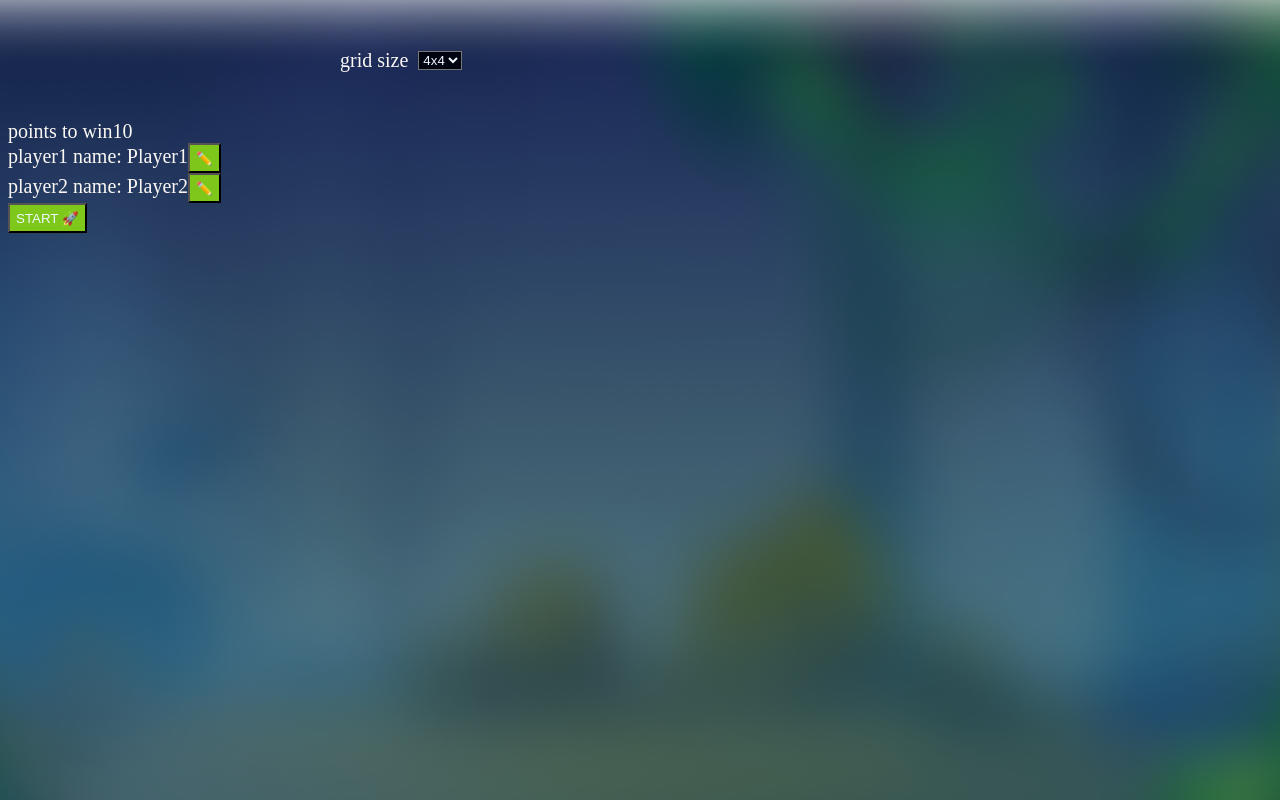
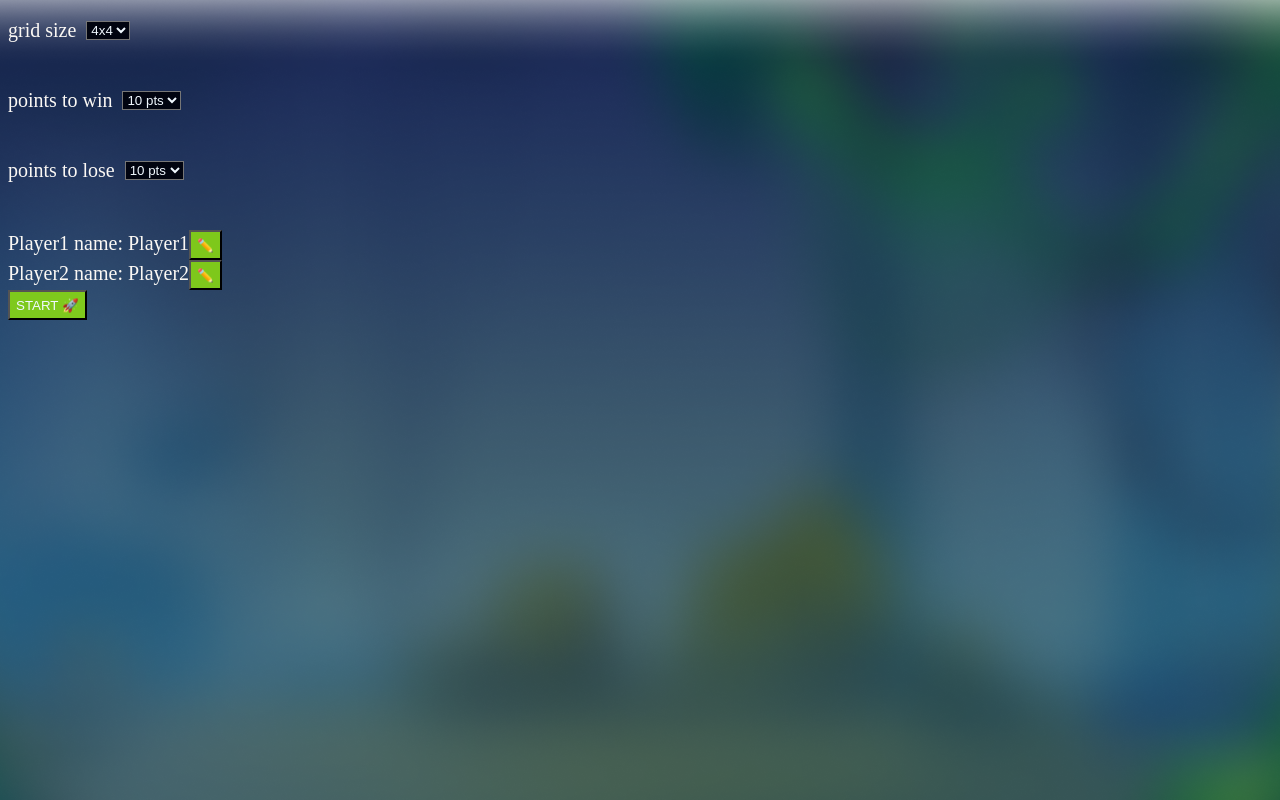
Before and after one commit to Sergey-Egorov-web/catchTheGoogle, a plain HTML site: page index.html in a window 1280 px wide. Drawn offline with Linux system fonts and the light colour scheme.

Commit message:
add points to  win and to  lose select component

```diff
--- a/index.html
+++ b/index.html
@@ -25,8 +25,8 @@
       }
       span {
         display: flex;
-        margin: 50px auto;
-        /* margin-top: 20px; */
+        margin: 50px 0px;
+        margin-top: 20px;
         gap: 10px;
         width: 600px;
         height: 20px;
@@ -43,6 +43,14 @@
         padding: 5px;
         width: 50px;
         height: 50px;
+      }
+
+      .my-class {
+        margin: 100px auto;
+        /* margin-top: 20px; */
+        gap: 10px;
+        height: 10px;
+        place-items: center;
       }
     </style>
   </head>
--- a/state/data.js
+++ b/state/data.js
@@ -131,6 +131,7 @@ let jumpIntervalId;
  */
 export function movePlayer(playerNumber, direction) {
   // debugger;
+  console.log(_state.settings.pointsToLose);
   const positionReducers = {
     [MOVE_DIRECTIONS.UP]: (coords) => {
       if (
@@ -260,6 +261,7 @@ function _escapeGoogle() {
   _state.points.google++;
 
   if (_state.points.google === _state.settings.pointsToLose) {
+    console.log("stop");
     _state.status = GAME_STATUSES.LOSE;
     _notify(EVENTS.GAME_END);
     _notify(EVENTS.STATUS_CHANGED);
@@ -368,3 +370,24 @@ export function getSounds(player) {
     return _state.sounds.playerWin;
   }
 }
+
+//функции получения очков для проигрыша
+
+export function changePointsToLose(points) {
+  _state.settings.pointsToLose = parseInt(points, 10);
+  console.log(`Points to Lose ${_state.settings.pointsToLose}`);
+}
+
+export function getPointsToLose() {
+  return _state.settings.pointsToLose;
+}
+//функции получения очков для выигрыша
+
+export function changePointsToWin(points) {
+  _state.settings.pointsToWin = parseInt(points, 10);
+  console.log(`Points to Win ${_state.settings.pointsToWin}`);
+}
+
+export function getPointsToWin() {
+  return _state.settings.pointsToWin;
+}
--- a/ui/game-mode/points-components/board-component.js
+++ b/ui/game-mode/points-components/board-component.js
@@ -3,6 +3,7 @@ import { timerComponent } from "./timerComponent.js";
 
 export function boardComponent() {
   const element = document.createElement("div");
+  element.classList.add("my-class");
   console.log("boardComponent created...");
 
   const localState = {
--- a/ui/game-mode/points-components/timerComponent.js
+++ b/ui/game-mode/points-components/timerComponent.js
@@ -4,7 +4,7 @@ export function timerComponent() {
   let timerInterval;
   let startTime = 0;
 
-  const timer = document.createElement("div");
+  const timer = document.createElement("span");
 
   console.log("create timerComponent...");
 
--- a/ui/game.component.js
+++ b/ui/game.component.js
@@ -70,7 +70,7 @@ Game.render = (element, localState) => {
       audioComponent("player");
 
       const winModeInstance = winMode();
-      //  localState.childrenCleanups.push(winModeInstance.cleanup);
+      localState.childrenCleanups.push(winModeInstance.cleanup);
       element.append(winModeInstance.element);
       break;
     default:
--- a/ui/settings-component/playerNameComponent/playerNameComponent.js
+++ b/ui/settings-component/playerNameComponent/playerNameComponent.js
@@ -29,7 +29,7 @@ playerNameComponent.render = (element) => {
 
   const dialog = document.createElement("dialog");
 
-  element.append(`player1 name: ${getPlayerName(1)}`);
+  element.append(`Player1 name: ${getPlayerName(1)}`);
 
   const changeNamePlayer1Button = document.createElement("button");
 
@@ -48,7 +48,7 @@ playerNameComponent.render = (element) => {
 
   element.append(document.createElement("br")); // Разрыв строки
 
-  element.append(`player2 name: ${getPlayerName(2)}`);
+  element.append(`Player2 name: ${getPlayerName(2)}`);
 
   const changeNamePlayer2Button = document.createElement("button");
 
--- /dev/null
+++ b/ui/settings-component/pointsToLose/pointsToLoseComponent.js
@@ -0,0 +1,15 @@
+import { pointsToLoseSelectComponent } from "./pointsToLoseSelectComponent.js";
+
+export function pointsToLoseComponent() {
+  const element = document.createElement("span");
+
+  pointsToLoseComponent.render(element);
+
+  return { element };
+}
+
+pointsToLoseComponent.render = (element) => {
+  element.append("points to lose");
+
+  element.append(pointsToLoseSelectComponent());
+};
--- /dev/null
+++ b/ui/settings-component/pointsToLose/pointsToLoseSelectComponent.js
@@ -0,0 +1,38 @@
+import { changePointsToLose } from "../../../state/data.js";
+
+export function pointsToLoseSelectComponent() {
+  const pointsToLoseSelectComponent = document.createElement("select");
+  pointsToLoseSelectComponent.name = "pointsToLose";
+  pointsToLoseSelectComponent.size = 1;
+
+  const options = [
+    { value: "5", text: "5 pts" },
+    { value: "10", text: "10 pts", selected: true },
+    { value: "15", text: "15 pts" },
+    { value: "20", text: "20 pts" },
+    { value: "25", text: "25 pts" },
+  ];
+
+  options.forEach((option) => {
+    const pointsToLOseOptionElement = document.createElement("option");
+    pointsToLOseOptionElement.value = option.value;
+    pointsToLOseOptionElement.text = option.text;
+    if (option.selected) {
+      pointsToLOseOptionElement.selected = true;
+    }
+
+    pointsToLoseSelectComponent.append(pointsToLOseOptionElement);
+  });
+
+  pointsToLoseSelectComponent.addEventListener("change", function () {
+    for (let i = 0; i < pointsToLoseSelectComponent.options.length; i++) {
+      if (pointsToLoseSelectComponent.options[i].selected) {
+        changePointsToLose(pointsToLoseSelectComponent.options[i].value);
+
+        break;
+      }
+    }
+  });
+
+  return pointsToLoseSelectComponent;
+}
--- a/ui/settings-component/pointsToWin/pointsToWinComponent.js
+++ b/ui/settings-component/pointsToWin/pointsToWinComponent.js
@@ -1,5 +1,7 @@
+import { pointsToWInSelectComponent } from "./pointsToWinSelectComponent.js";
+
 export function pointsToWinComponent() {
-  const element = document.createElement("div");
+  const element = document.createElement("span");
 
   pointsToWinComponent.render(element);
 
@@ -8,5 +10,6 @@ export function pointsToWinComponent() {
 
 pointsToWinComponent.render = (element) => {
   element.append("points to win");
-  element.append("10");
+  // element.append("10");
+  element.append(pointsToWInSelectComponent());
 };
--- /dev/null
+++ b/ui/settings-component/pointsToWin/pointsToWinSelectComponent.js
@@ -0,0 +1,37 @@
+import { changePointsToWin } from "../../../state/data.js";
+
+export function pointsToWInSelectComponent() {
+  const pointsToWinSelectComponent = document.createElement("select");
+  pointsToWinSelectComponent.name = "pointsToWin";
+  pointsToWinSelectComponent.size = 1;
+
+  const options = [
+    { value: "5", text: "5 pts" },
+    { value: "10", text: "10 pts", selected: true },
+    { value: "15", text: "15 pts" },
+    { value: "20", text: "20 pts" },
+    { value: "25", text: "25 pts" },
+  ];
+
+  options.forEach((option) => {
+    const pointsToWinOptionElement = document.createElement("option");
+    pointsToWinOptionElement.value = option.value;
+    pointsToWinOptionElement.text = option.text;
+    if (option.selected) {
+      pointsToWinOptionElement.selected = true;
+    }
+
+    pointsToWinSelectComponent.append(pointsToWinOptionElement);
+  });
+
+  pointsToWinSelectComponent.addEventListener("change", function () {
+    for (let i = 0; i < pointsToWinSelectComponent.options.length; i++) {
+      if (pointsToWinSelectComponent.options[i].selected) {
+        changePointsToWin(pointsToWinSelectComponent.options[i].value);
+        break;
+      }
+    }
+  });
+
+  return pointsToWinSelectComponent;
+}
--- a/ui/settings-component/settings-mode.component.js
+++ b/ui/settings-component/settings-mode.component.js
@@ -1,6 +1,7 @@
 import { getStatus, startGame } from "../../state/data.js";
 import { gridSizeComponent } from "./grid-size.component.js/gridSizeComponent.js";
 import { playerNameComponent } from "./playerNameComponent/playerNameComponent.js";
+import { pointsToLoseComponent } from "./pointsToLose/pointsToLoseComponent.js";
 import { pointsToWinComponent } from "./pointsToWin/pointsToWinComponent.js";
 
 export function SettingsMode() {
@@ -27,6 +28,9 @@ SettingsMode.render = (element, localState) => {
   const pointsToWinElement = pointsToWinComponent();
   element.append(pointsToWinElement.element);
 
+  const pointsToLoseElement = pointsToLoseComponent();
+  element.append(pointsToLoseElement.element);
+
   const playerNameInstance = playerNameComponent();
   localState.childrenCleanups.push(playerNameInstance.cleanup);
   element.append(playerNameInstance.element);
```
